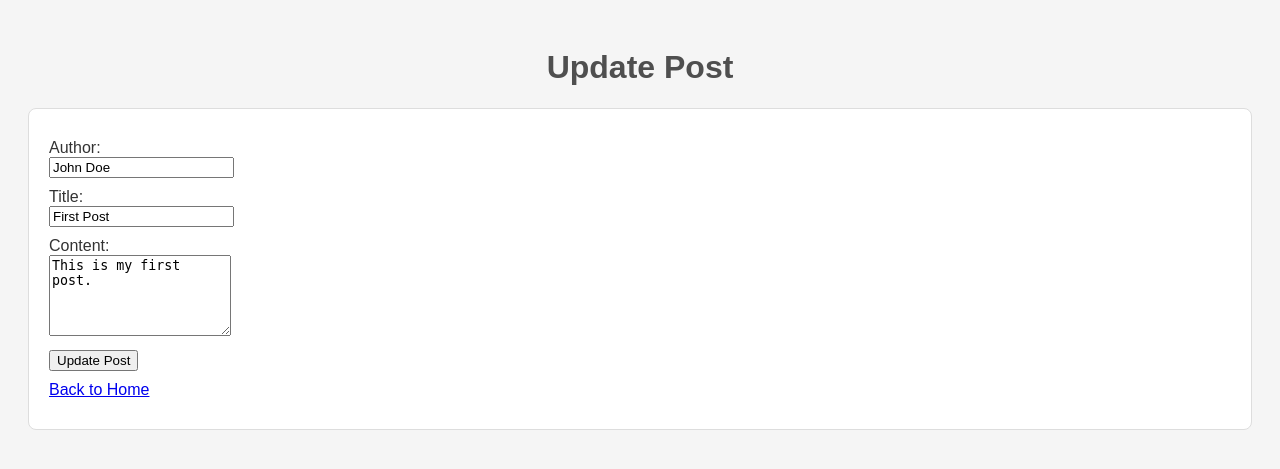
After one commit to Helvanljar/masterblog, a Flask app: page /update/1 in a window 1280 px wide. The commit adds this page. Shown: the top 469 px of the page. Run offline with Flask 3, Linux system fonts and the light colour scheme.

Commit message:
added functions for update

```diff
--- a/app.py
+++ b/app.py
@@ -21,6 +21,15 @@ def load_posts():
 def save_posts(posts):
     with open('posts.json', 'w') as file:
         json.dump(posts, file, indent=4)
+
+
+# Function to fetch a post by ID
+def fetch_post_by_id(post_id):
+    posts = load_posts()
+    for post in posts:
+        if post['id'] == post_id:
+            return post
+    return None
 
 
 @app.route('/')
@@ -74,5 +83,38 @@ def delete(post_id):
     return redirect(url_for('index'))
 
 
+@app.route('/update/<int:post_id>', methods=['GET', 'POST'])
+def update(post_id):
+    # Fetch the post by ID
+    post = fetch_post_by_id(post_id)
+    if post is None:
+        return "Post not found", 404
+
+    if request.method == 'POST':
+        # Get form data
+        author = request.form.get('author')
+        title = request.form.get('title')
+        content = request.form.get('content')
+
+        # Load existing posts
+        posts = load_posts()
+
+        # Update the post
+        for p in posts:
+            if p['id'] == post_id:
+                p['author'] = author
+                p['title'] = title
+                p['content'] = content
+                break
+
+        # Save updated posts
+        save_posts(posts)
+
+        return redirect(url_for('index'))
+
+    # Display the update form with current post data
+    return render_template('update.html', post=post)
+
+
 if __name__ == '__main__':
     app.run(host="0.0.0.0", port=5000, debug=True)
--- a/static/style.css
+++ b/static/style.css
@@ -38,3 +38,17 @@ h1 {
 .delete-button:hover {
     background-color: #c0392b;
 }
+
+.update-button {
+    display: inline-block;
+    padding: 8px 12px;
+    background-color: #3498db;
+    color: white;
+    text-decoration: none;
+    border-radius: 4px;
+    margin-right: 10px;
+}
+
+.update-button:hover {
+    background-color: #2980b9;
+}
--- a/templates/index.html
+++ b/templates/index.html
@@ -15,7 +15,10 @@
         <p><em>Written by {{ post.author }}</em></p>
         <p>{{ post.content }}</p>
         <p><em>ID: {{ post.id }}</em></p>
-        <p><a href="{{ url_for('delete', post_id=post.id) }}" class="delete-button">Delete</a></p>
+        <p>
+            <a href="{{ url_for('update', post_id=post.id) }}" class="update-button">Update</a>
+            <a href="{{ url_for('delete', post_id=post.id) }}" class="delete-button">Delete</a>
+        </p>
     </div>
     {% endfor %}
 </body>
--- /dev/null
+++ b/templates/update.html
@@ -0,0 +1,32 @@
+<!DOCTYPE html>
+<html lang="en">
+<head>
+    <meta charset="UTF-8">
+    <meta name="viewport" content="width=device-width, initial-scale=1.0">
+    <title>Update Post - My Flask Blog</title>
+    <link rel="stylesheet" href="{{ url_for('static', filename='style.css') }}">
+</head>
+<body>
+    <h1>Update Post</h1>
+    <div class="post">
+        <form method="POST" action="{{ url_for('update', post_id=post.id) }}">
+            <p>
+                <label for="author">Author:</label><br>
+                <input type="text" id="author" name="author" value="{{ post.author }}" required>
+            </p>
+            <p>
+                <label for="title">Title:</label><br>
+                <input type="text" id="title" name="title" value="{{ post.title }}" required>
+            </p>
+            <p>
+                <label for="content">Content:</label><br>
+                <textarea id="content" name="content" rows="5" required>{{ post.content }}</textarea>
+            </p>
+            <p>
+                <button type="submit">Update Post</button>
+            </p>
+        </form>
+        <p><a href="{{ url_for('index') }}">Back to Home</a></p>
+    </div>
+</body>
+</html>
```
